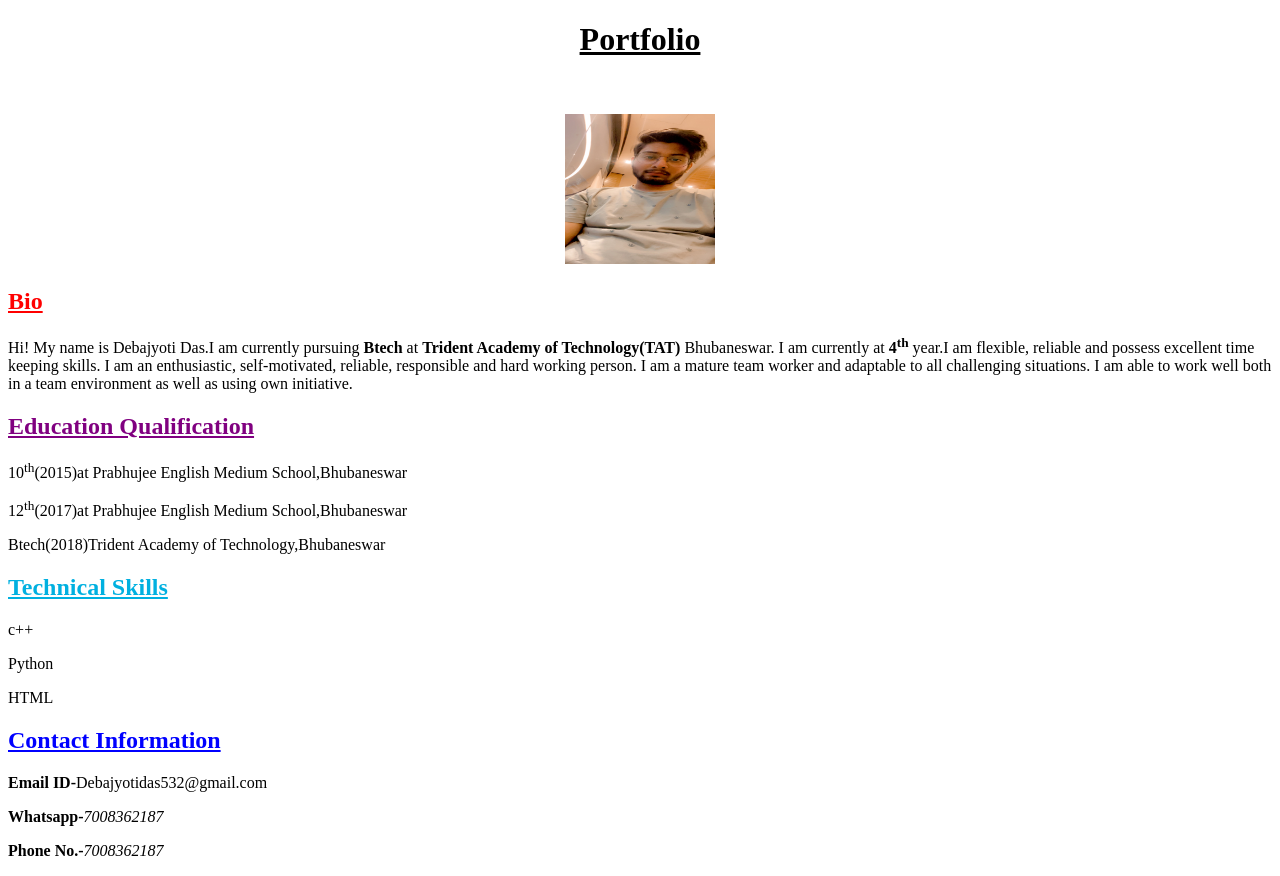
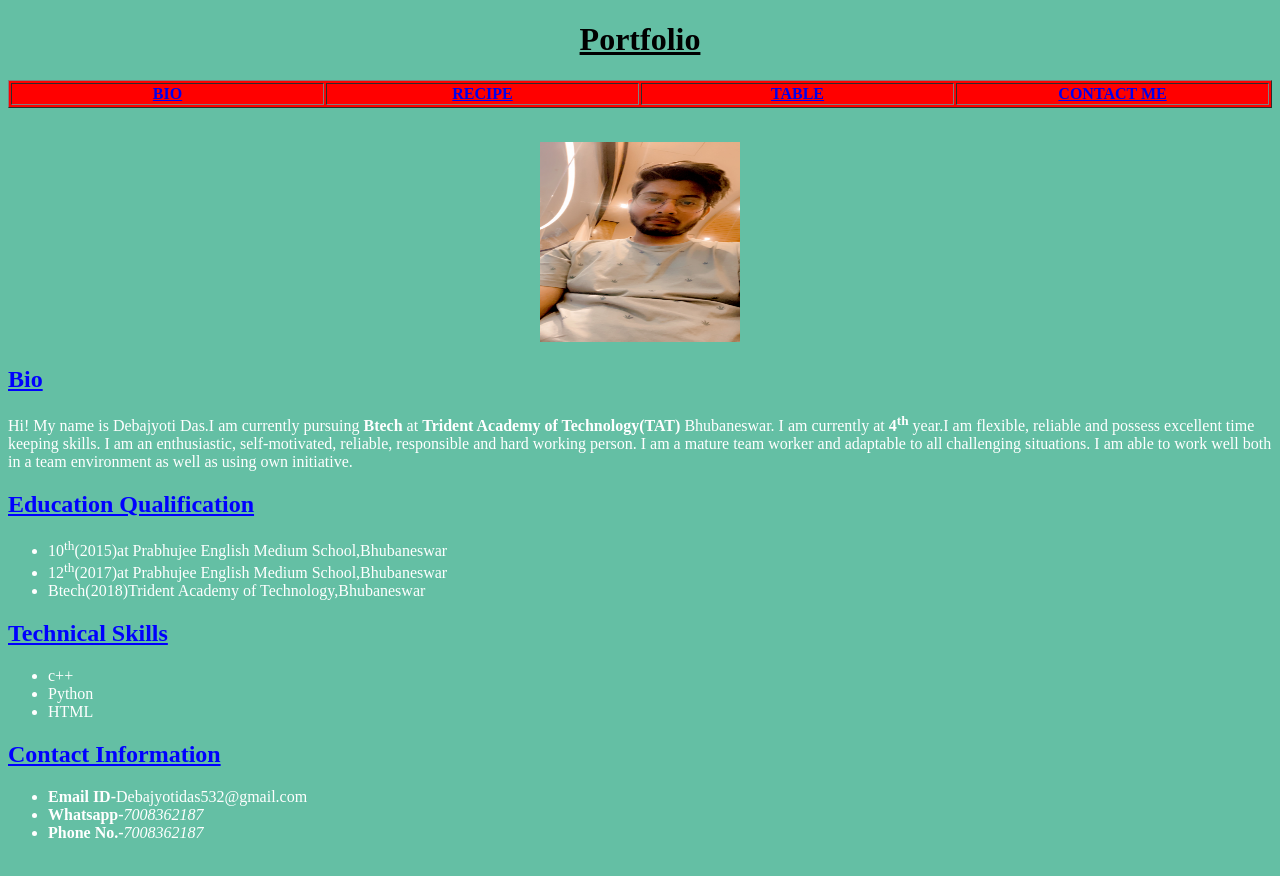
Before and after one commit to DebajyotiDas05/Portfolio, a plain HTML site: page index.html in a window 1280 px wide. Drawn offline with Linux system fonts and the light colour scheme.

Commit message:
Update index.html

```diff
--- a/index.html
+++ b/index.html
@@ -6,50 +6,86 @@
 </head>
 
 <body>
+    <style>
+        body {
+            background-color:#64bfa4 ;
+    </style>
 
     <font color="black">
     <h1 style="text-align: center;"><ins>Portfolio</ins></h1>
     </font>
 
 
+    <table border="1" width="100%" hight="8%" bgcolor="red">
+        <tr>
+        <th width="25%"> <font color="white"> <a href="#"> BIO </a> </font> </th>
+        <th width="25%"> <font color="white"> <a href=recipe.html target="_blank"> RECIPE </a></font> </th>
+        <th width="25%"> <font color="white"> <a href=timetable.html target="_blank"> TABLE </a> </font> </th>
+        <th width="25%"> <font color="white"> <a href=contact.html target="_blank"> CONTACT ME </a> </font> </th>
+        </tr>
+
+        </table>
+
     <br>
 
 
-    <p align=center><img src="IMG_1310.JPG" height="150" width="150"></p>
+    <p align=center><img src="IMG_1310.JPG" height="200" width="200"></p>
 
 
-    <font color="red">
+    <font color="blue">
     <h2><ins>Bio</ins></h2>
     </font>
 
+    <font color="white">
     <p>
         Hi! My name is Debajyoti Das.I am currently pursuing <strong>Btech</strong> at <strong>Trident Academy of Technology(TAT)</strong> Bhubaneswar.
         I am currently at <strong>4<sup>th</sup></strong>  year.I am flexible, reliable and possess excellent time keeping skills. I am an enthusiastic, self-motivated, reliable, responsible and hard working person. I am a mature team worker and adaptable to all challenging situations. I am able to work well both in a team environment as well as using own initiative.
 
     </p>
+    </font>
 
-    <font color="purple">
+    <font color="blue">
     <h2><ins>Education Qualification</ins></h2>
+
     </font>
-    <p>10<sup>th</sup>(2015)at Prabhujee English Medium School,Bhubaneswar</p>
-    <p>12<sup>th</sup>(2017)at Prabhujee English Medium School,Bhubaneswar</p>
-    <p>Btech(2018)Trident Academy of Technology,Bhubaneswar</p>
+
+         <ul>
+            <font color="white">
+          <li>10<sup>th</sup>(2015)at Prabhujee English Medium School,Bhubaneswar</li>
+          <li>12<sup>th</sup>(2017)at Prabhujee English Medium School,Bhubaneswar</li>
+          <li>Btech(2018)Trident Academy of Technology,Bhubaneswar</li>
+           </font>
+
+        </ul>
 
 
-    <font color="sky blue">
+
+
+
+    <font color="blue">
     <h2><ins>Technical Skills</ins></h2>
     </font>
-    <p>c++</p>
-    <p>Python</p>
-    <p>HTML</p>
+
+    <ul>
+        <font color="white">
+        <li>c++</li>
+        <li>Python</li>
+        <li>HTML</li>
+        </font>
+    </ul>
 
 
     <font color="blue">
     <h2><ins>Contact Information</ins></h2>
     </font>
-    <p><b>Email ID-</b>Debajyotidas532@gmail.com</p>
-    <p><b>Whatsapp-</b><em>7008362187</em></p>
-    <p><b>Phone No.-</b><em>7008362187</em></p>
+
+    <ul>
+        <font color="white">
+        <li><b>Email ID-</b>Debajyotidas532@gmail.com</li>
+        <li><b>Whatsapp-</b><em>7008362187</em></li>
+        <li><b>Phone No.-</b><em>7008362187</em></li>
+        </font>
+        </ul>
 
 
 </body>
```
